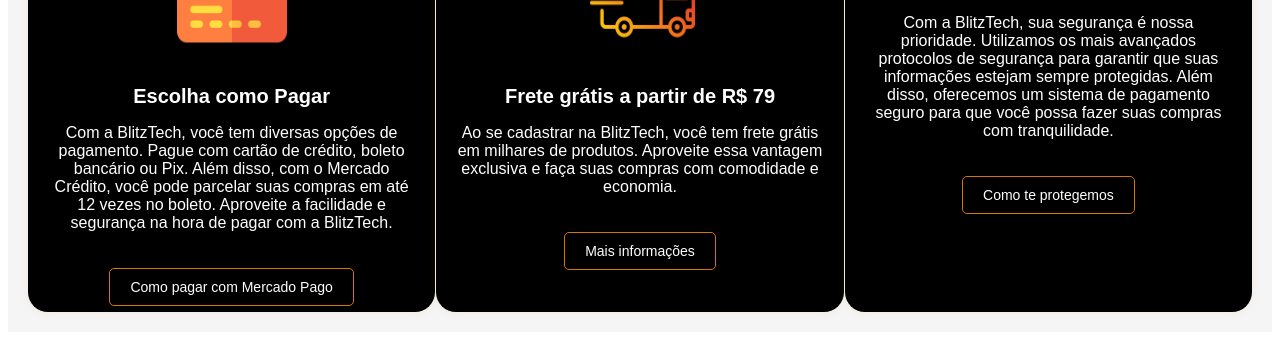
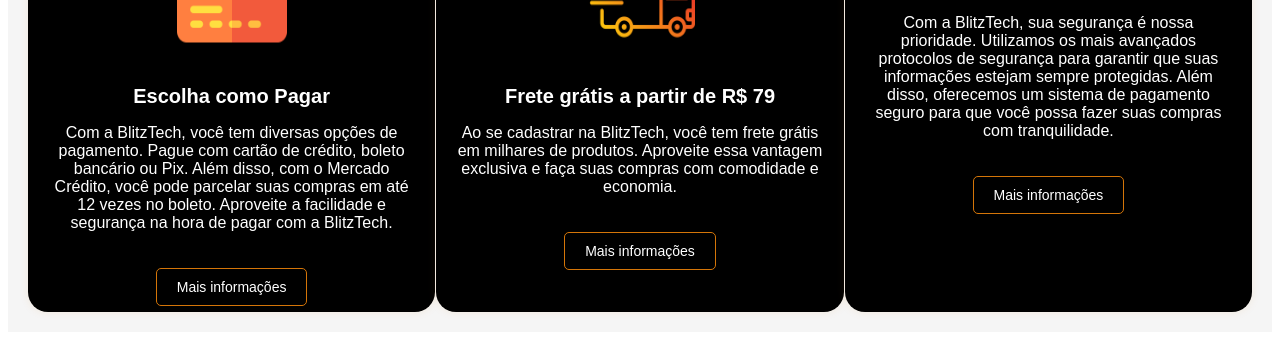
Before and after one commit to gabrielsouzagg/PAG-Mercado-Livre, a plain HTML site: page index.html in a window 1280 px wide. Shown: the part 112-468 px from the top of the page. Drawn offline with Linux system fonts and the light colour scheme.

Commit message:
Update index.html

```diff
--- a/index.html
+++ b/index.html
@@ -10,7 +10,7 @@
           <h2>Escolha como Pagar</h2>
           <p>Com a BlitzTech, você tem diversas opções de pagamento. Pague com cartão de crédito, boleto bancário ou Pix. Além disso, com o Mercado Crédito, você pode parcelar suas compras em até 12 vezes no boleto. Aproveite a facilidade e segurança na hora de pagar com a BlitzTech.
           </p>
-          <a href="#">Como pagar com Mercado Pago</a>
+          <a href="#">Mais informações</a>
         </div>
         <div class="block">
           <img src="/img/entrega.png" alt="Ícone de caixa">
@@ -22,7 +22,7 @@
           <img src="/img/navegador.png" alt="Ícone de escudo">
           <h2>Segurança, do início ao fim</h2>
           <p>Com a BlitzTech, sua segurança é nossa prioridade. Utilizamos os mais avançados protocolos de segurança para garantir que suas informações estejam sempre protegidas. Além disso, oferecemos um sistema de pagamento seguro para que você possa fazer suas compras com tranquilidade.</p>
-          <a href="#">Como te protegemos</a>
+          <a href="#">Mais informações</a>
         </div>
       </div>
 </body>
```
